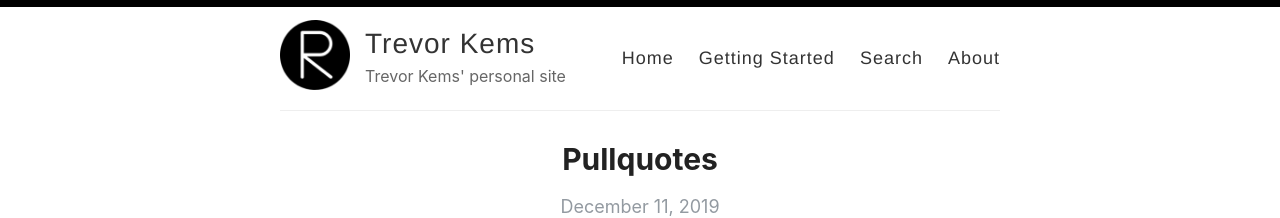
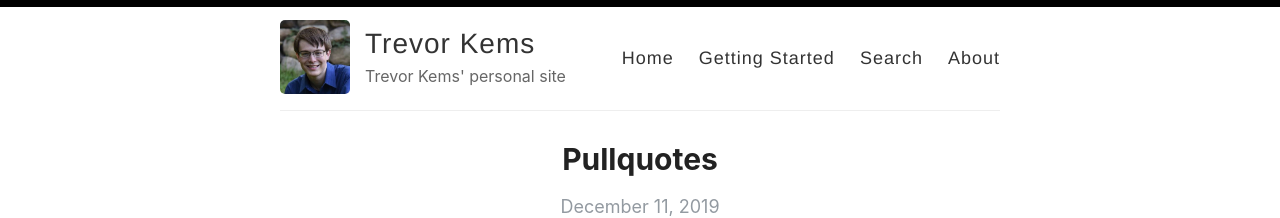
Before and after one commit to TKems/tkems.github.io, a Jekyll site: the page built from index.html, in a window 1280 px wide. Shown: the top 218 px of the page. Built offline with Jekyll 4.4.1, drawn with Linux system fonts in a browser that asks for light colours; the list of posts is cut into pages by our own code.

Commit message:
Added profile picture and updated config

```diff
--- a/_config.yml
+++ b/_config.yml
@@ -12,7 +12,7 @@ author: Trevor Kems
 description: Trevor Kems' personal site
 
 # URL of your avatar or profile pic (you could use your GitHub profile pic)
-avatar: /images/reverie.png
+avatar: /images/profile_picture.jpg
 
 #
 # Flags below are optional
```
Also changed, not shown: images/profile_picture.jpg (added).
